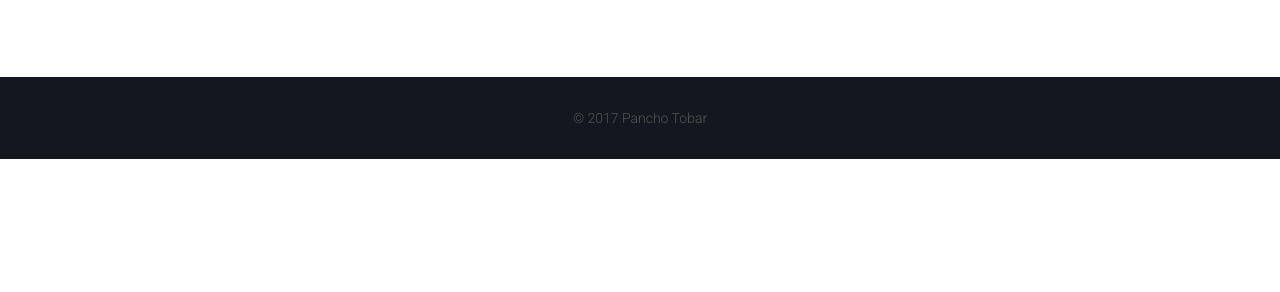
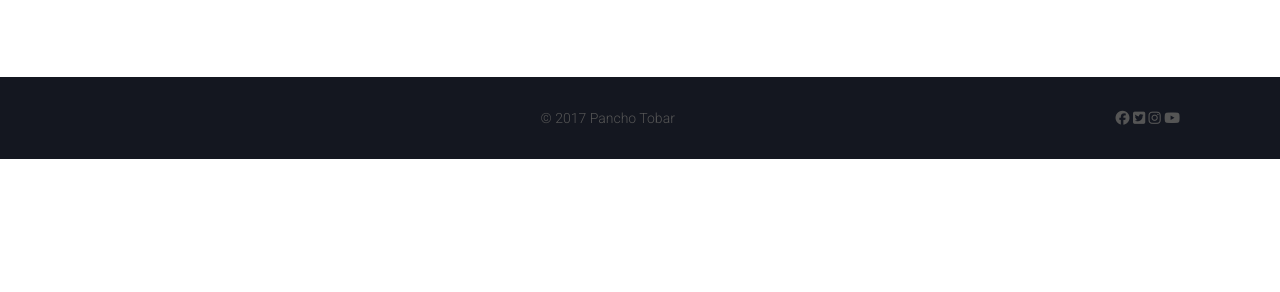
Before and after one commit to edwinperaza/pancho-tobat-website, a Django app: page /contact/ in a window 1280 px wide. Shown: the part 508-800 px from the top of the page. Run offline with Django 3.2, Linux system fonts and the light colour scheme; parts of the project's set-up code (start-up, migrations or seed data) failed here and were passed over; some libraries are stand-ins or nearby versions; some web fonts are replaced.

Commit message:
add social logos

```diff
--- a/pancho/templates/base.html
+++ b/pancho/templates/base.html
@@ -11,7 +11,7 @@
 	<link rel="stylesheet" href="https://fonts.googleapis.com/css?family=Shadows+Into+Light+Two">
 	<link rel="stylesheet" href="http://maxcdn.bootstrapcdn.com/font-awesome/4.1.0/css/font-awesome.min.css">
 	<link id="css" rel="stylesheet" href="{% static 'css/red.css' %}">
-
+	<script src="https://use.fontawesome.com/92c7ad22ba.js"></script>
 	<!--[if lt IE 9]><script src="https://oss.maxcdn.com/libs/html5shiv/3.7.0/html5shiv.js"></script><![endif]-->
 </head>
 <body>
@@ -62,7 +62,15 @@
 
 <!-- FOOTER -->
 <footer id="footer">
-	<div class="container">© 2017 Pancho Tobar</div>
+	<div class="container">
+		© 2017 Pancho Tobar
+		<div class="pull-right">
+			<i class="fa fa-facebook-official fa-2" aria-hidden="true"></i>
+			<i class="fa fa-twitter-square" aria-hidden="true"></i>
+			<i class="fa fa-instagram" aria-hidden="true"></i>
+			<i class="fa fa-youtube-play" aria-hidden="true"></i>
+		</div>
+	</div>
 </footer>
 <!-- // FOOTER -->
 
```
